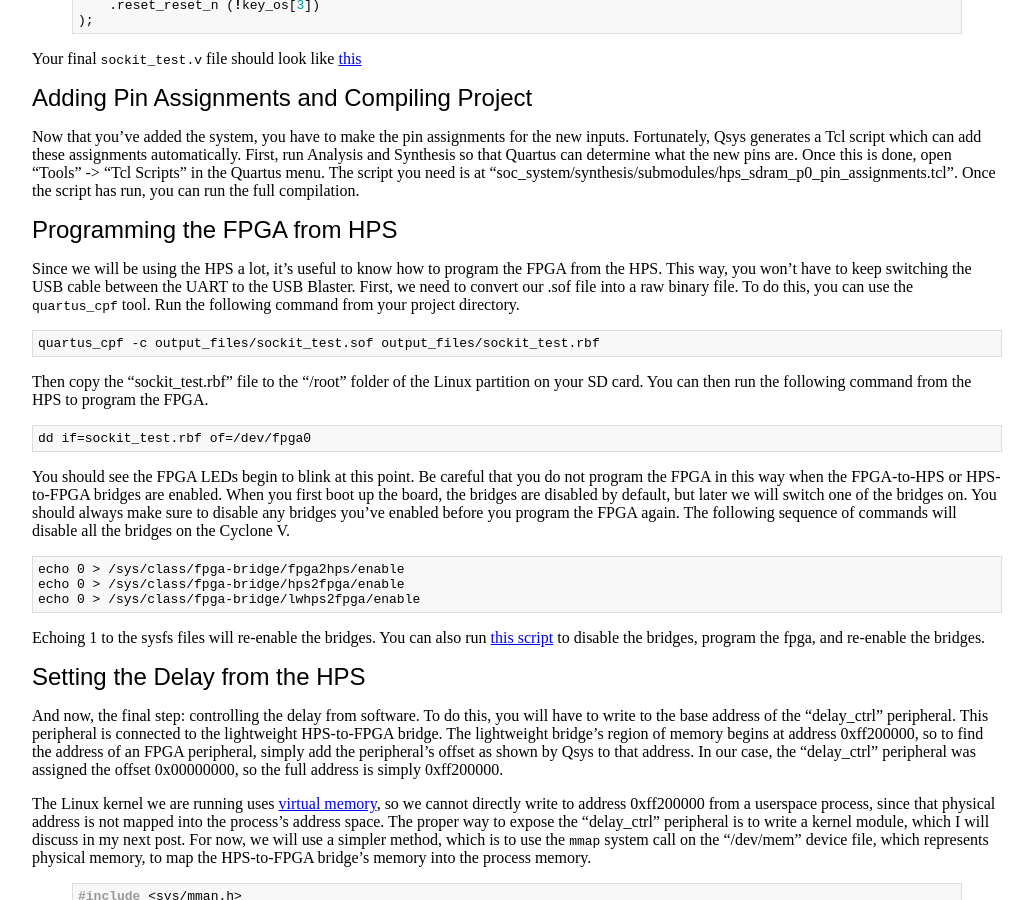
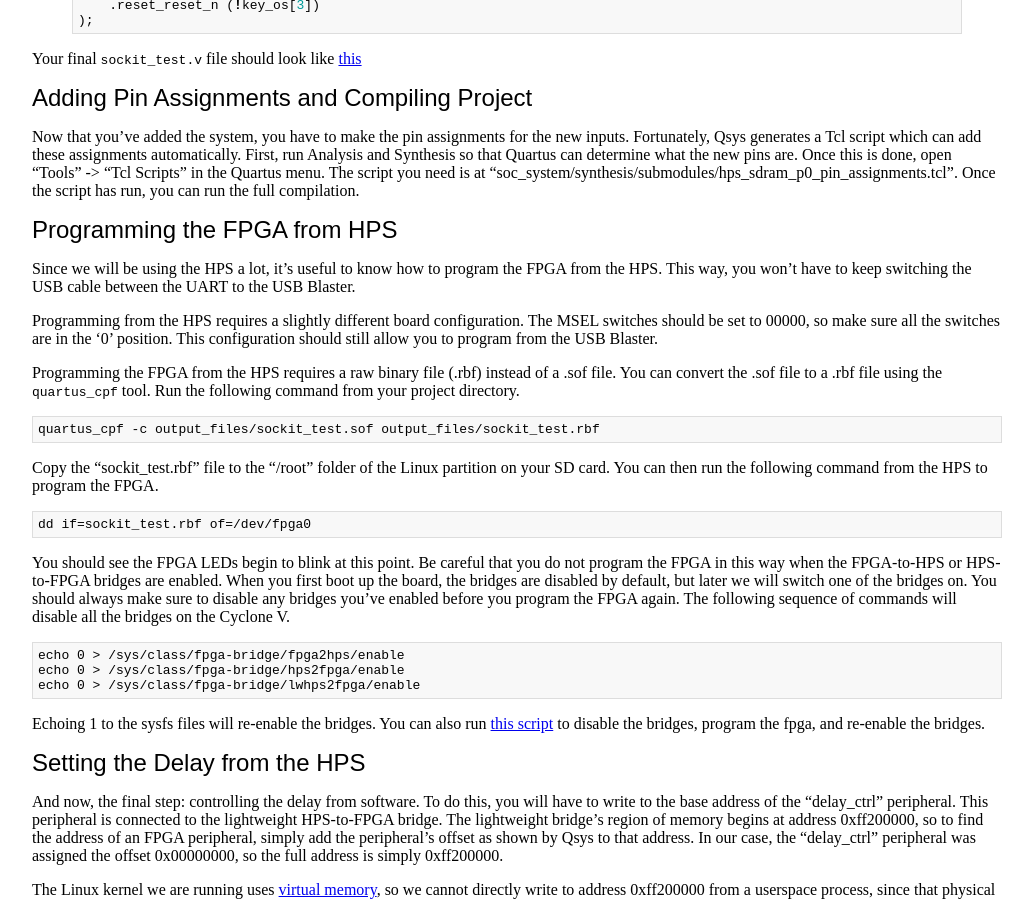
Before and after one commit to zhemao/zhemao.github.com, a Jekyll site: the page built from _posts/2013-12-27-sockit-3.markdown, in a window 1280 px wide and 900 px high, scrolled down 4769 px. Shown: the whole window, without its empty margins (123-1156 px from the left). Built offline with Jekyll 4.4.1, drawn with Linux system fonts in a browser that asks for light colours.

Commit message:
add note about MSEL settings to Programming FPGA from HPS section

```diff
--- a/_posts/2013-12-27-sockit-3.markdown
+++ b/_posts/2013-12-27-sockit-3.markdown
@@ -301,13 +301,20 @@ Once the script has run, you can run the full compilation.
 
 Since we will be using the HPS a lot, it's useful to know how to program the
 FPGA from the HPS. This way, you won't have to keep switching the USB cable
-between the UART to the USB Blaster. First, we need to convert our .sof file
-into a raw binary file. To do this, you can use the `quartus_cpf` tool.
-Run the following command from your project directory.
+between the UART to the USB Blaster.
+
+Programming from the HPS requires a slightly different board configuration.
+The MSEL switches should be set to 00000, so make sure all the switches are in
+the '0' position. This configuration should still allow you to program from
+the USB Blaster.
+
+Programming the FPGA from the HPS requires a raw binary file (.rbf) instead
+of a .sof file. You can convert the .sof file to a .rbf file using the
+`quartus_cpf` tool. Run the following command from your project directory.
 
     quartus_cpf -c output_files/sockit_test.sof output_files/sockit_test.rbf
 
-Then copy the "sockit\_test.rbf" file to the "/root" folder of the Linux
+Copy the "sockit\_test.rbf" file to the "/root" folder of the Linux
 partition on your SD card. You can then run the following command from the
 HPS to program the FPGA.
 
```
